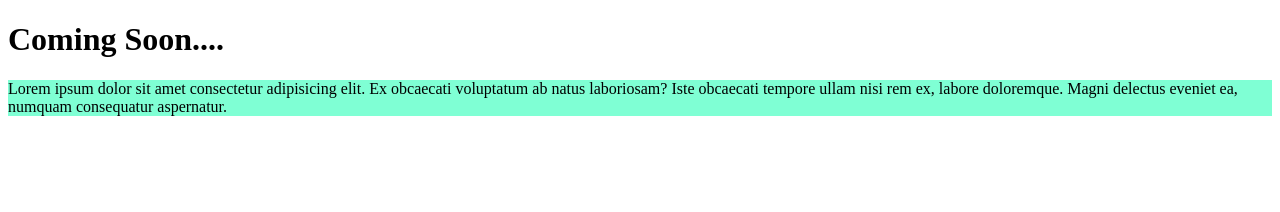
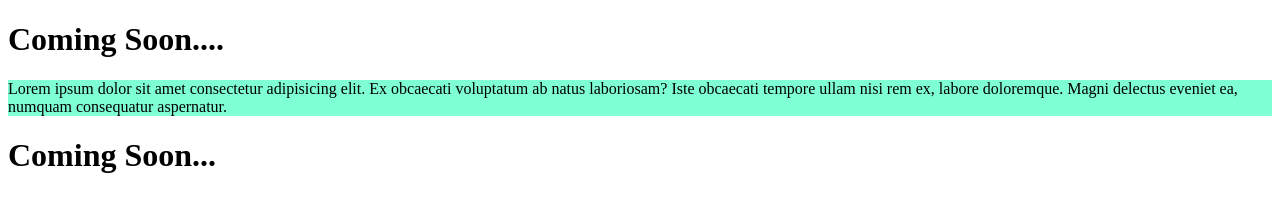
Before and after one commit to karahaman84/my-simple-website, a plain HTML site: page index.html in a window 1280 px wide. Drawn offline with Linux system fonts and the light colour scheme.

Commit message:
first commit2

```diff
--- a/index.html
+++ b/index.html
@@ -15,5 +15,7 @@
     <div>
         <p class="col">Lorem ipsum dolor sit amet consectetur adipisicing elit. Ex obcaecati voluptatum ab natus laboriosam? Iste obcaecati tempore ullam nisi rem ex, labore doloremque. Magni delectus eveniet ea, numquam consequatur aspernatur.</p>
     </div>
+
+    <h1>Coming Soon...</h1>
 </body>
 </html>
```
